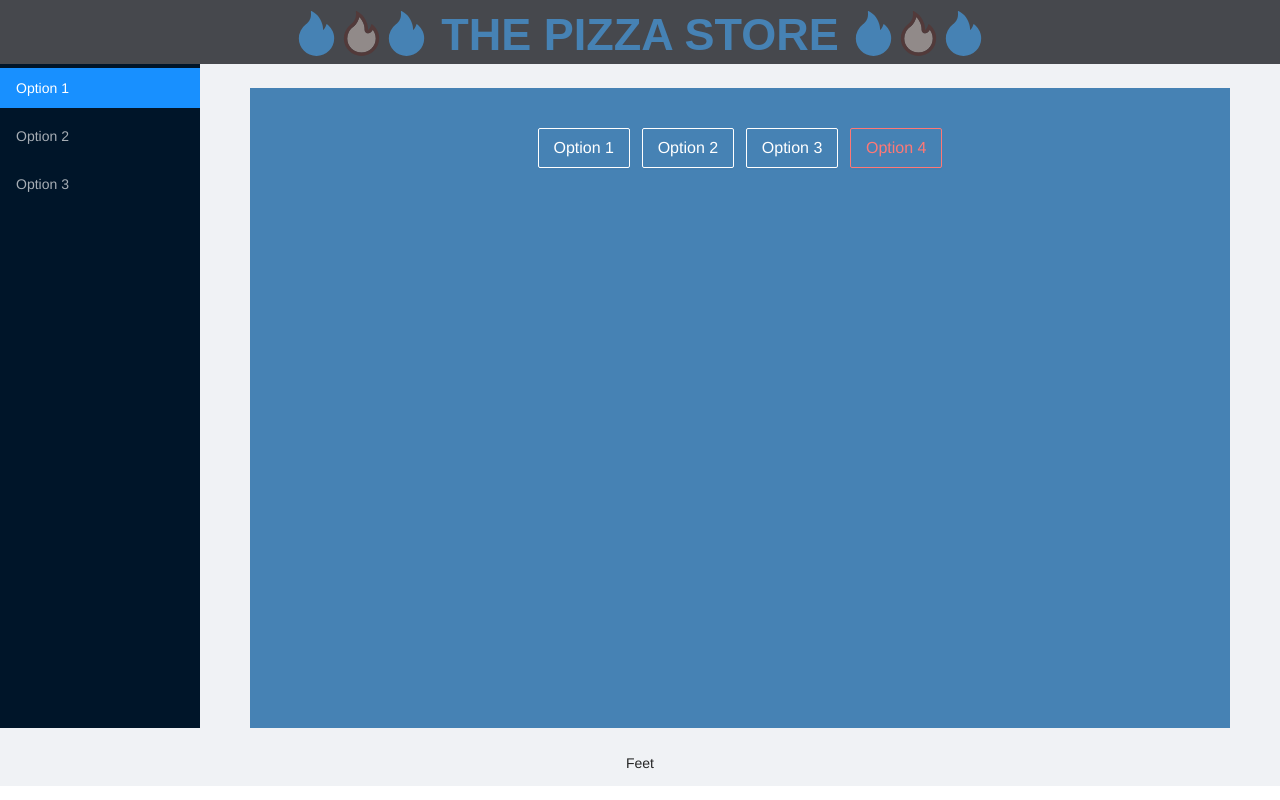
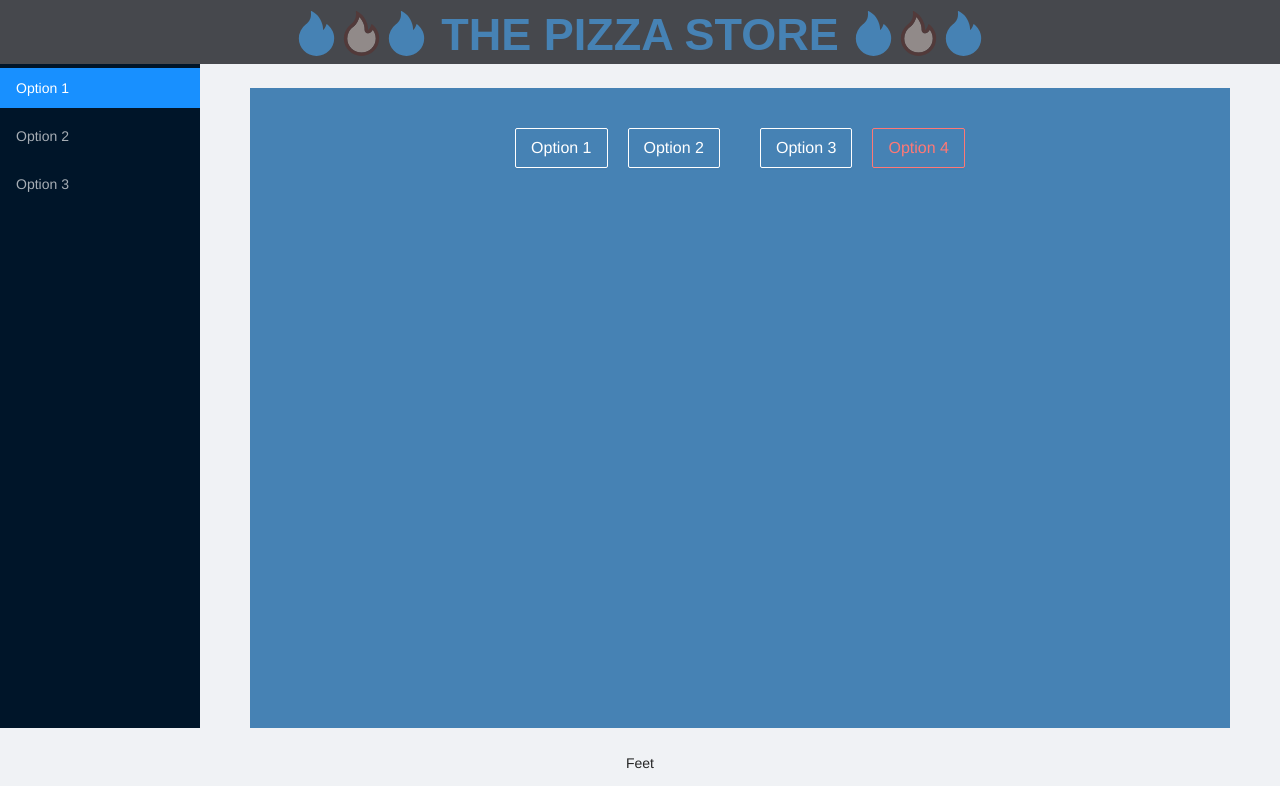
Before and after one commit to SleazySloth/pizzaproject, a Vue app: page / in a window 1280 px wide. Built offline with nearby package versions, Linux system fonts and the light colour scheme.

Commit message:
ant space added

```diff
--- a/src/App.vue
+++ b/src/App.vue
@@ -27,12 +27,13 @@
 
       <a-layout-content style="padding: 0 50px; margin-top: 24px">
         <div class="site-layout-content">
-          <span>
-            <a-button ghost size="large">Option 1</a-button> &nbsp;
-            <a-button ghost size="large">Option 2</a-button> &nbsp;
-            <a-button ghost size="large">Option 3</a-button> &nbsp;
+          <a-space :size="20">
+            <a-button ghost size="large">Option 1</a-button>
+            <a-button ghost size="large">Option 2</a-button>
+            <p></p>
+            <a-button ghost size="large">Option 3</a-button>
             <a-button danger ghost size="large">Option 4</a-button>
-          </span>
+          </a-space>
           <!--          <CoolScreen></CoolScreen>-->
         </div>
       </a-layout-content>
--- a/src/main.js
+++ b/src/main.js
@@ -16,7 +16,8 @@ import {
   InputNumber,
   Tag,
   PageHeader,
-  Menu
+  Menu,
+  Space
 } from 'ant-design-vue'
 import App from './App.vue'
 
@@ -41,4 +42,5 @@ app.use(InputNumber)
 app.use(Tag)
 app.use(PageHeader)
 app.use(Menu)
+app.use(Space)
 app.mount('#app')
```
